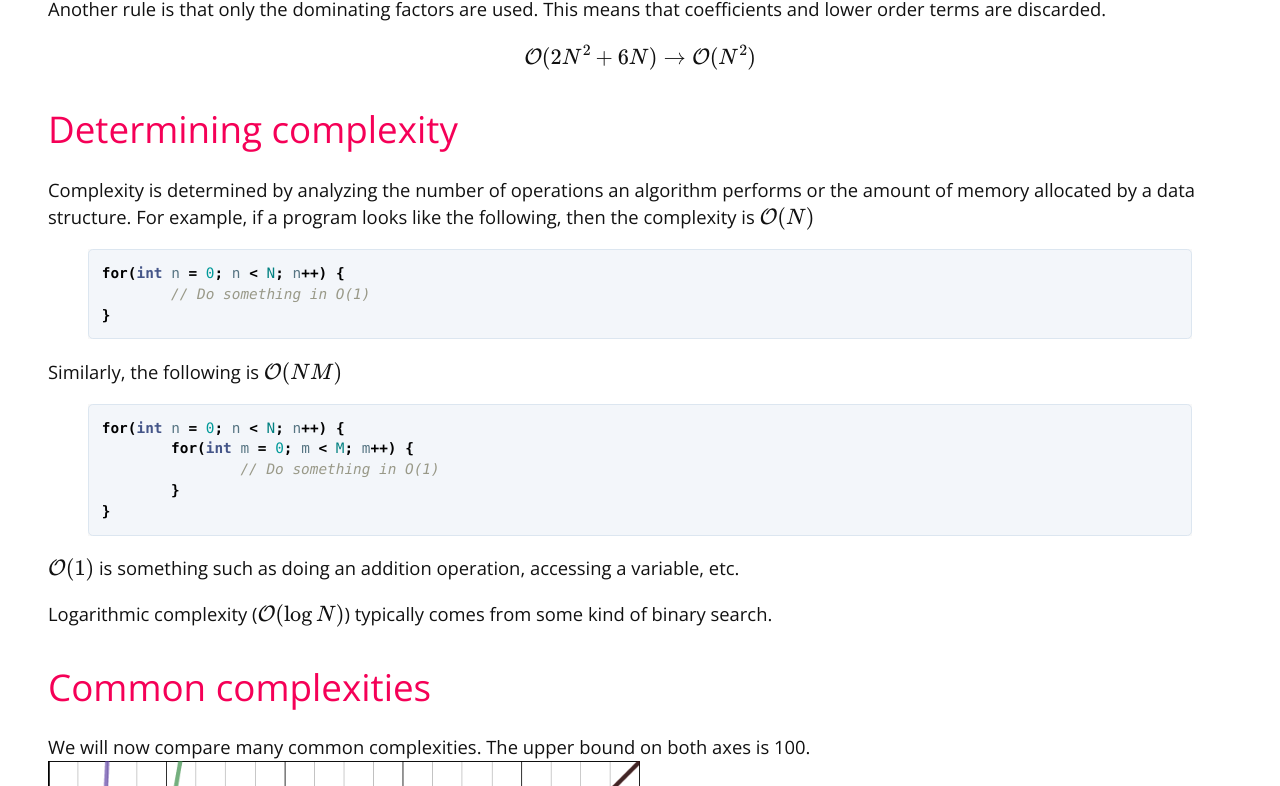
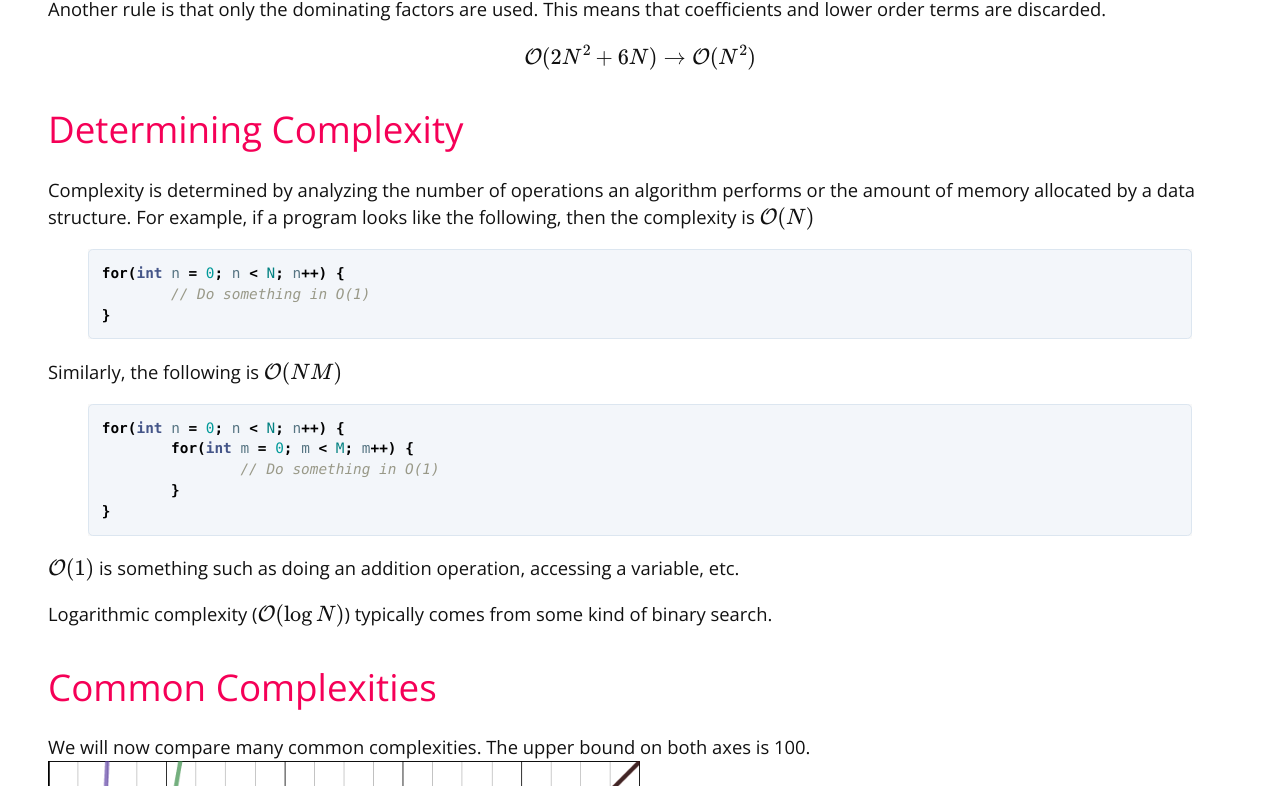
Before and after one commit to mcpt/mcpt.github.io, a Jekyll site: the page built from _cpt/basics/big-o.md, in a window 1280 px wide and 1400 px high. Shown: the part 614-1400 px from the top of the window. Built offline with Jekyll 4.4.1, drawn with Linux system fonts in a browser that asks for light colours; formulas are drawn with MathJax 3.

Commit message:
Make capitalization style consistent.
Capitalize all words (other than the, and, etc.) in <h1> tags. Only first word in <h2>, <h3>, etc.

```diff
--- a/_cpt/basics/big-o.md
+++ b/_cpt/basics/big-o.md
@@ -17,7 +17,7 @@ Another rule is that only the dominating factors are used. This means that coeff
 
 $$\mathcal{O}(2N^2+6N) \to \mathcal{O}(N^2)$$
 
-# Determining complexity
+# Determining Complexity
 Complexity is determined by analyzing the number of operations an algorithm performs or the amount of memory allocated by a data structure. For example, if a program looks like the following, then the complexity is $$\mathcal{O}(N)$$
 
 {% highlight java %}
@@ -40,7 +40,7 @@ $$\mathcal{O}(1)$$ is something such as doing an addition operation, accessing a
 
 Logarithmic complexity ($$\mathcal{O}(\log N)$$) typically comes from some kind of binary search.
 
-# Common complexities
+# Common Complexities
 We will now compare many common complexities. The upper bound on both axes is 100.
 <img class="figure" src="../img/big_o_notation1.png">
 
```
Also changed, not shown: _cpt/algorithms/greedy.md (+1 -1 lines), _cpt/basics/array-mapping.md (+1 -1 lines).
